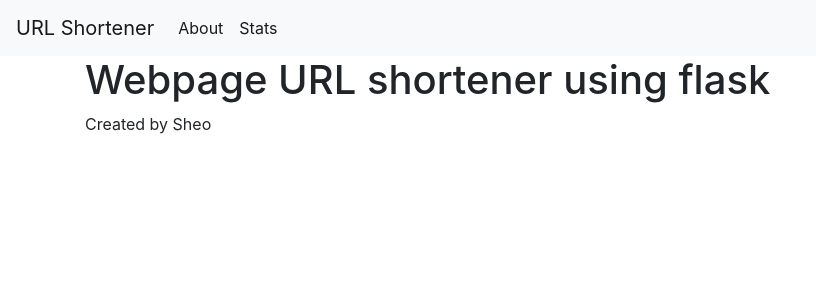
After one commit to sheorskx/url_shortener, a Flask app: template templates/about.html in a window 1280 px wide. The commit adds this page. Shown: the top 300 px of the page, without its empty margins (0-816 px from the left). Run offline with Flask 2, Linux system fonts and the light colour scheme; the template is opened without the code that fills it, so the values that code supplies are empty; some libraries are stand-ins or nearby versions.

Commit message:
created about page

```diff
--- a/app.py
+++ b/app.py
@@ -74,3 +74,7 @@
         urls.append(url)
 
     return render_template('stats.html', urls=urls)
+
+@app.route('/about')
+def about():
+    return render_template('about.html')
--- /dev/null
+++ b/templates/about.html
@@ -0,0 +1,6 @@
+{% extends 'base.html' %}
+
+{% block content %}
+    <h1>Webpage URL shortener using flask</h1>
+    <p>Created by Sheo</p>
+{% endblock %}
--- a/templates/base.html
+++ b/templates/base.html
@@ -19,7 +19,7 @@
             <div class="collapse navbar-collapse" id="navbarNav">
                 <ul class="navbar-nav">
                 <li class="nav-item active">
-                    <a class="nav-link" href="#">About</a>
+                    <a class="nav-link" href="{{ url_for('about')}}">About</a>
                 </li>
 
                 <li class="nav-item active">
```
Also changed, not shown: database.db.
